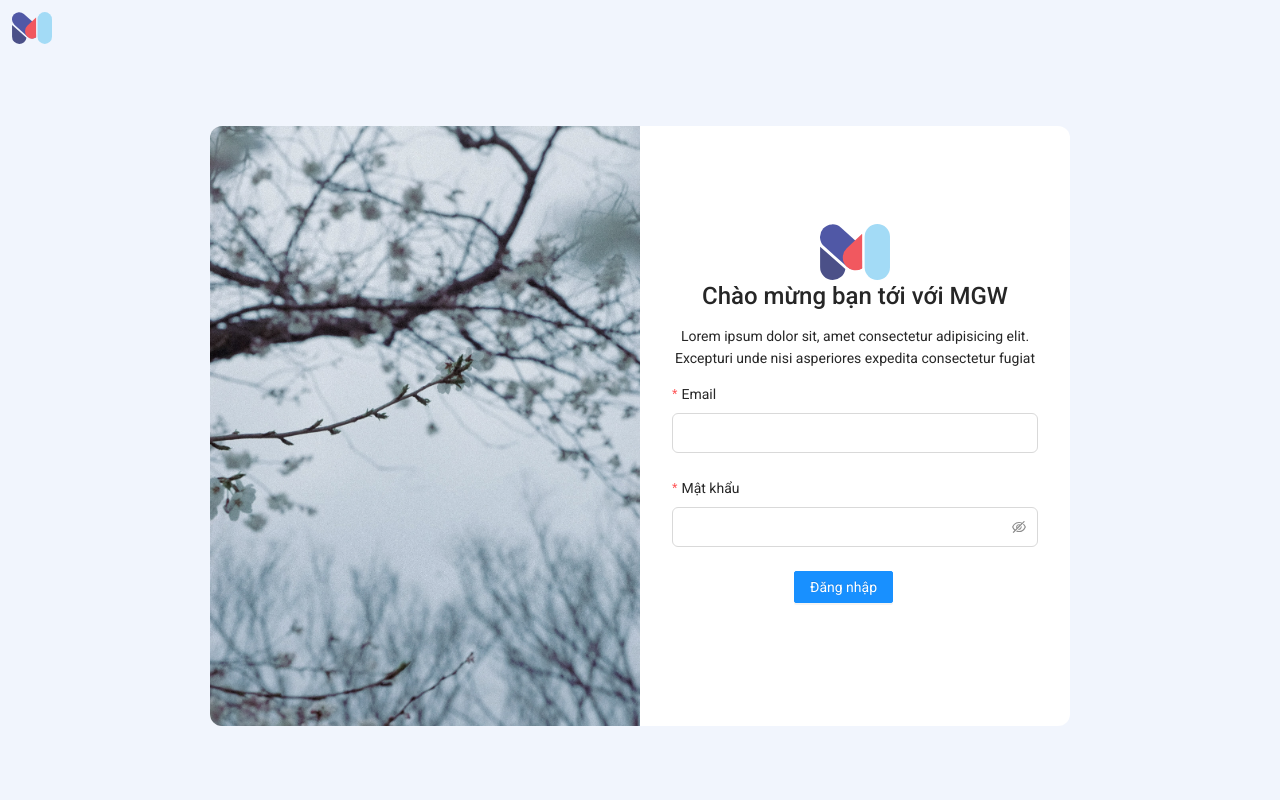
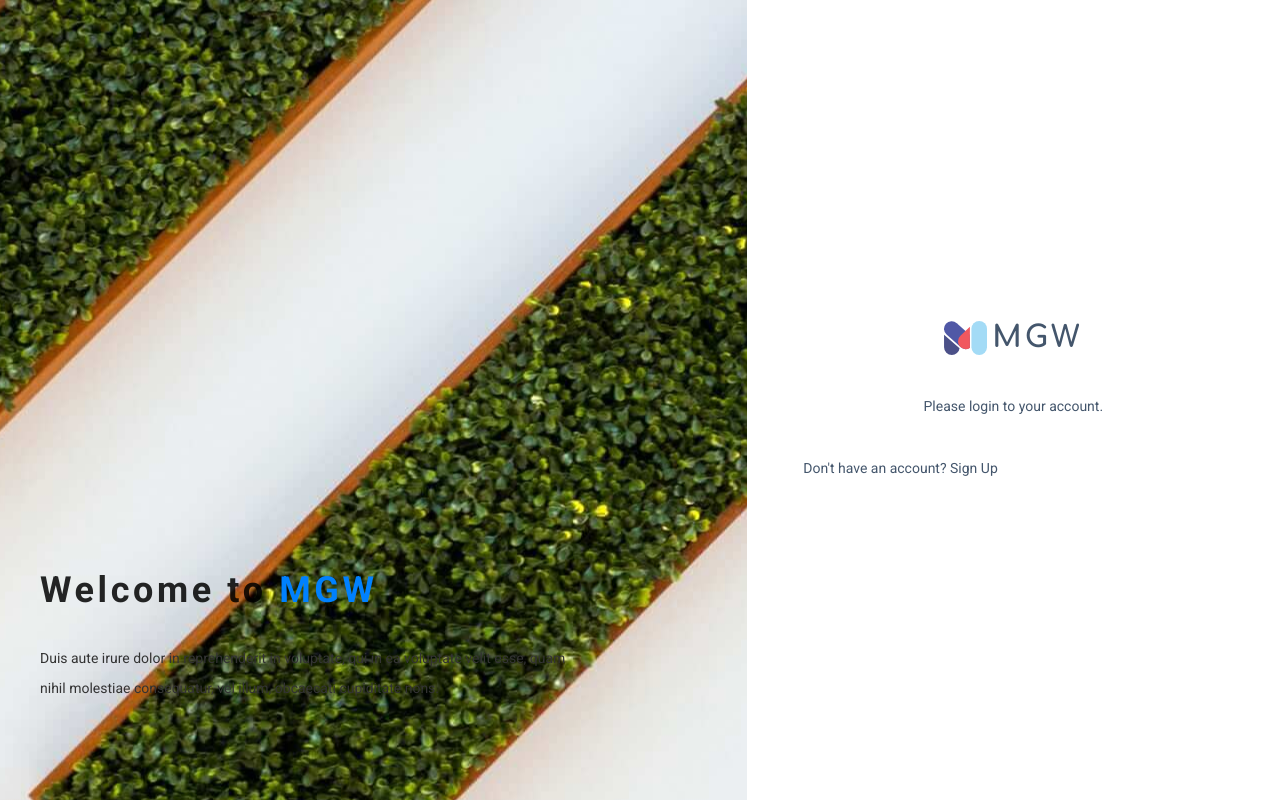
Before and after one commit to vidongls/mgw-frontend, a React (Create React App) app: page /login in a window 1280 px wide. Built offline with nearby package versions, Linux system fonts and the light colour scheme.

Commit message:
fix layout

```diff
--- a/src/Screen/Login/index.tsx
+++ b/src/Screen/Login/index.tsx
@@ -4,7 +4,7 @@ import { Button, Form, Input, Spin, Typography } from "antd"
 import { useSearchParams } from "react-router-dom"
 import appConfig from "../../Config/App"
 import localStore from "../../Util/localStore"
-import loginImg from "../../resources/images/login-tree.jpg"
+import loginImg from "../../resources/images/auth-bg.jpg"
 import logo from "../../resources/images/logo.svg"
 
 const { Title } = Typography
@@ -29,55 +29,36 @@ export const Login = () => {
 		console.log("Failed:", errorInfo)
 	}
 	return (
-		<div className="login-layout">
-			<div className="header-login">
-				<img src={logo} alt="" width={40} />
-			</div>
-			<div className="login">
-				<div className="login-wrapper">
-					<div className="login-left">
-						<img src={loginImg} alt="loginImg" />
-					</div>
-					<div className="login-right">
-						<div className="login-right__header flex items-center flex-col justify-center">
-							<img src={logo} alt="" width={70} />
-							<Title level={4}>Chào mừng bạn tới với MGW</Title>
-							<p>
-								Lorem ipsum dolor sit, amet consectetur adipisicing elit. Excepturi unde nisi asperiores expedita consectetur
-								fugiat
-							</p>
+		<div className="login">
+			<div className="login-wrapper">
+				<div className="login-bg">
+					<img src={loginImg} alt="" />
+				</div>
+				<div className="login-left">
+					<h1>
+						Welcome to <span>MGW</span>
+					</h1>
+					<p>
+						Duis aute irure dolor in reprehenderit in voluptate, qui in ea voluptate velit esse, quam
+						<br />
+						nihil molestiae consequatur, vel illum, obcaecati cupiditate nons.
+					</p>
+				</div>
+
+				<div className="login-right">
+					<div className="login-panel">
+						<div className="login-panel__wrapper">
+							<div className="login-panel__content">
+								<div className="login-panel__header">
+									<div className="login-panel__logo">
+										<img src={logo} alt="" />
+										<div>MGW</div>
+									</div>
+									<div className="login-panel__sub">Please login to your account.</div>
+								</div>
+							</div>
+							<div className="login-panel__footer">Don't have an account? Sign Up</div>
 						</div>
-						<Form
-							name="basic"
-							initialValues={{ remember: true }}
-							onFinish={onFinish}
-							onFinishFailed={onFinishFailed}
-							autoComplete="off"
-							className="login-form"
-							layout="vertical"
-						>
-							<Form.Item
-								label="Email"
-								name="username"
-								className="login-form__email"
-								rules={[{ required: true, message: "Please input your username!" }]}
-							>
-								<Input />
-							</Form.Item>
-							<Form.Item
-								label="Mật khẩu"
-								name="password"
-								className="login-form__password"
-								rules={[{ required: true, message: "Please input your password!" }]}
-							>
-								<Input.Password />
-							</Form.Item>
-							<Form.Item wrapperCol={{ offset: 8, span: 16 }}>
-								<Button type="primary" htmlType="submit">
-									Đăng nhập
-								</Button>
-							</Form.Item>
-						</Form>
 					</div>
 				</div>
 			</div>
--- a/src/resources/scss/common/_layout.scss
+++ b/src/resources/scss/common/_layout.scss
@@ -1,3 +1,4 @@
+@import url("https://fonts.googleapis.com/css2?family=Comfortaa:wght@300;400;500;600;700&display=swap");
 .main-body {
 	height: 100%;
 	background-color: #fff;
@@ -345,68 +346,111 @@
 }
 
 .login {
+	width: 100%;
+	min-height: 100vh;
+	overflow: hidden;
+	flex-grow: 1;
 	display: flex;
-	justify-content: center;
-	align-items: center;
-    height: calc(100vh - 60px) ;
+	color: #44566c;
 	&-wrapper {
-		width: 860px;
-		height: 600px;
-		background-color: #fff;
-		border-radius: 12px;
+		position: relative;
+		flex-grow: 1;
 		display: grid;
-		grid-template-columns: 1fr 1fr;
+		grid-template-columns: 1fr 33.3333rem;
 	}
-	&-left {
-		overflow: hidden;
+	&-bg {
+		position: absolute;
+		top: 0;
+		left: 0;
+		z-index: -1;
+		width: 100%;
+		height: 100%;
+		pointer-events: none;
 		img {
 			width: 100%;
 			height: 100%;
 			object-fit: cover;
-			border-top-left-radius: 12px;
-			border-bottom-left-radius: 12px;
+		}
+	}
+	&-left {
+		position: relative;
+		justify-content: flex-end;
+		padding: 0 40px 6rem;
+		color: #fff;
+		display: flex;
+		flex-direction: column;
+		background-image: url("../../images/auth-bg.jpg");
+		background-repeat: no-repeat;
+		background-attachment: fixed;
+		background-position: center;
+		display: none;
+
+		@include md {
+			display: flex;
+		}
+		h1 {
+			font-size: 36px;
+			margin-bottom: 2rem;
+			font-weight: 700;
+			line-height: 1.2;
+			letter-spacing: 0.1em;
+			span {
+				color: #0081ff;
+			}
+		}
+		p {
+			color: #333;
+			margin-bottom: 0;
+			line-height: 2.13333em;
 		}
 	}
 	&-right {
 		display: flex;
 		flex-direction: column;
-		justify-content: center;
-		align-items: center;
-		padding: 0 32px;
-		&__header {
-			h4 {
-				font-size: 24px;
-				font-weight: 500;
+	}
+	&-panel {
+		flex-grow: 1;
+		display: flex;
+		flex-direction: column;
+		position: relative;
+		z-index: 2;
+		padding: 0 40px;
+		width: 100%;
+		&__wrapper {
+			justify-content: center;
+			width: 100%;
+			max-width: 420px;
+			padding: 40px 0;
+			margin: auto;
+		}
+		&__content {
+			display: flex;
+			align-items: center;
+			flex-direction: column;
+		}
+		&__logo {
+			display: flex;
+			align-items: center;
+			justify-content: center;
+			img {
+				flex-shrink: 0;
+				min-width: 43px;
+				width: 43px;
+				margin-right: 5px;
 			}
-			p {
-				text-align: center;
+			> div {
+				color: #44566c;
+				font-family: "Comfortaa", sans-serif;
+				font-weight: 700;
+				line-height: 1;
+				letter-spacing: 0.1em;
+				font-size: 1.875rem;
+				white-space: nowrap;
 			}
 		}
-	}
-	&-form {
-		width: 100%;
-		input {
-			border-radius: 6px;
-			padding: 8px;
-		}
-		&__password {
-			input {
-				border-radius: unset;
-				padding: 4px !important;
-			}
-			.ant-input-affix-wrapper {
-				border-radius: 6px;
-			}
+		&__sub {
+			margin: 40px 0;
+			color: #44566c;
 		}
 	}
 }
-
-.header-login {
-	background-color: #f1f5fd;
-	padding: 12px;
-}
-.login-layout {
-	background-color: #f1f5fd;
-	width: 100%;
-	height: 100vh;
-}
```
Also changed, not shown: src/resources/images/analysis.png (added), src/resources/images/auth-bg.jpg (added).
